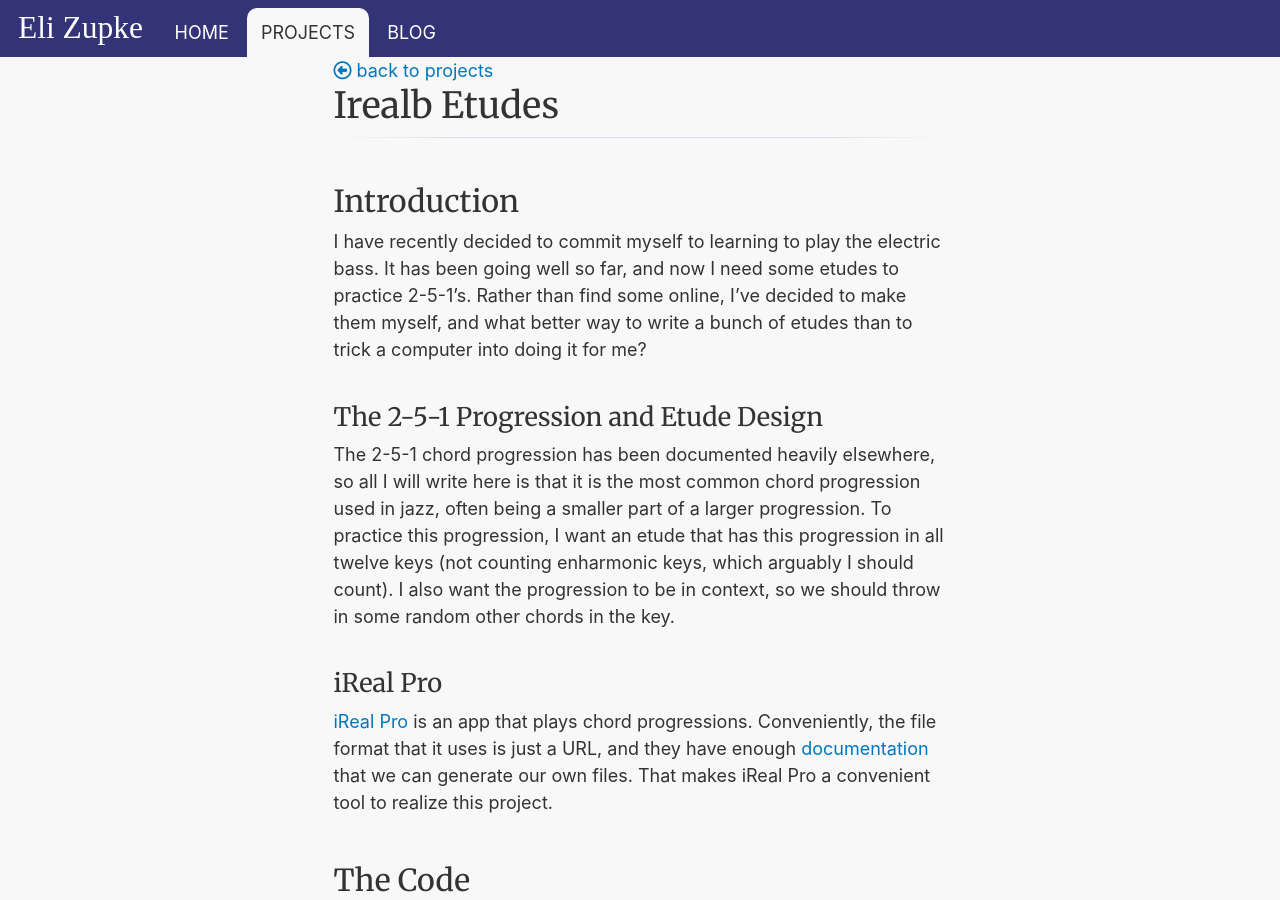
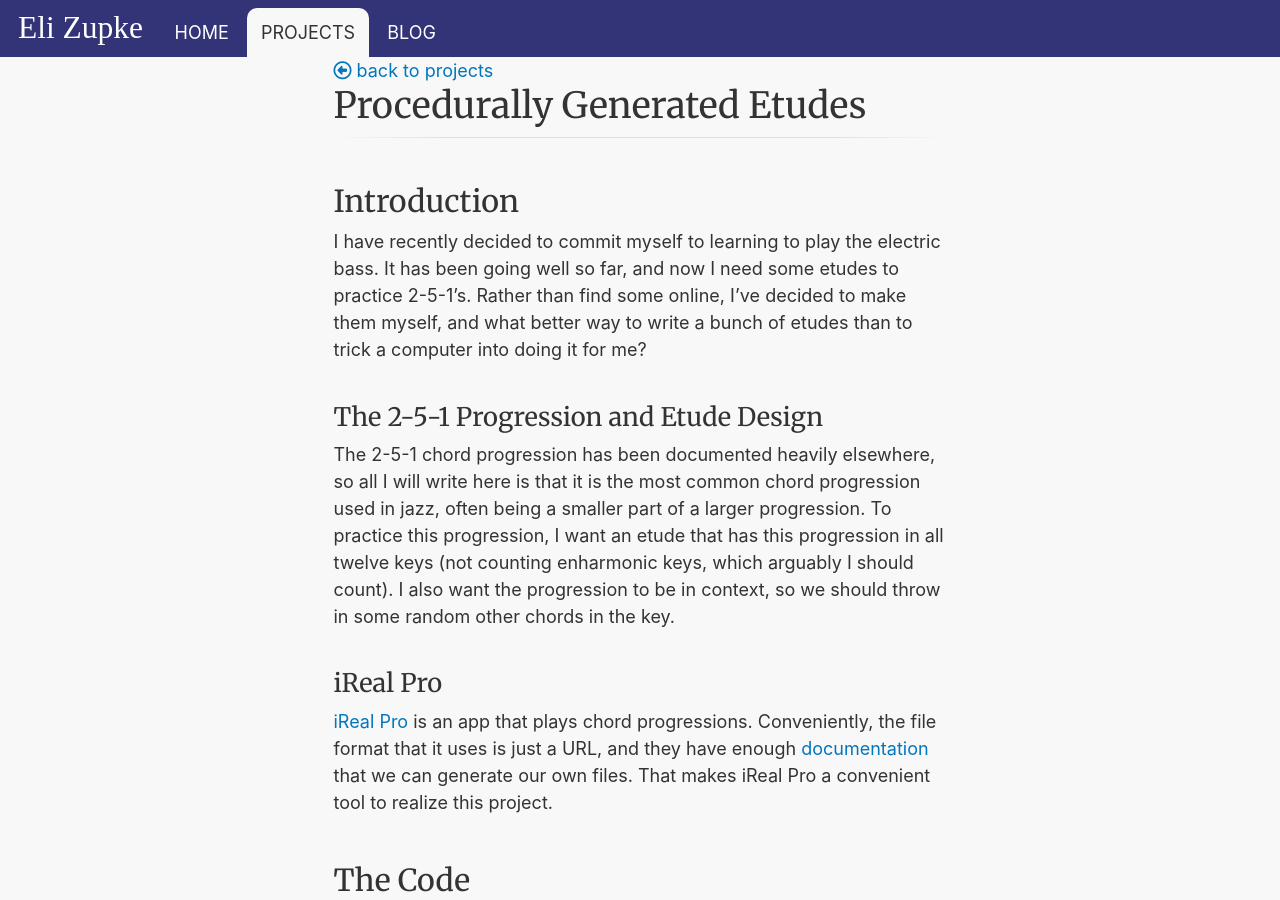
Before and after one commit to Trainzack/trainzack.github.io, a Jekyll site: the page built from _projects/irealb.md, in a window 1280 px wide and 900 px high. Built offline with Jekyll 4.4.1, drawn with Linux system fonts in a browser that asks for light colours; nearby versions of some CDN libraries; some web fonts are replaced.

Commit message:
Update irealb.md

```diff
--- a/_projects/irealb.md
+++ b/_projects/irealb.md
@@ -1,5 +1,5 @@
 ---
-title: Irealb Etudes
+title: Procedurally Generated Etudes
 blurb: I wrote a python script to generate some jazz chord progression etudes.
 card-image: irealb.png
 ---
```
